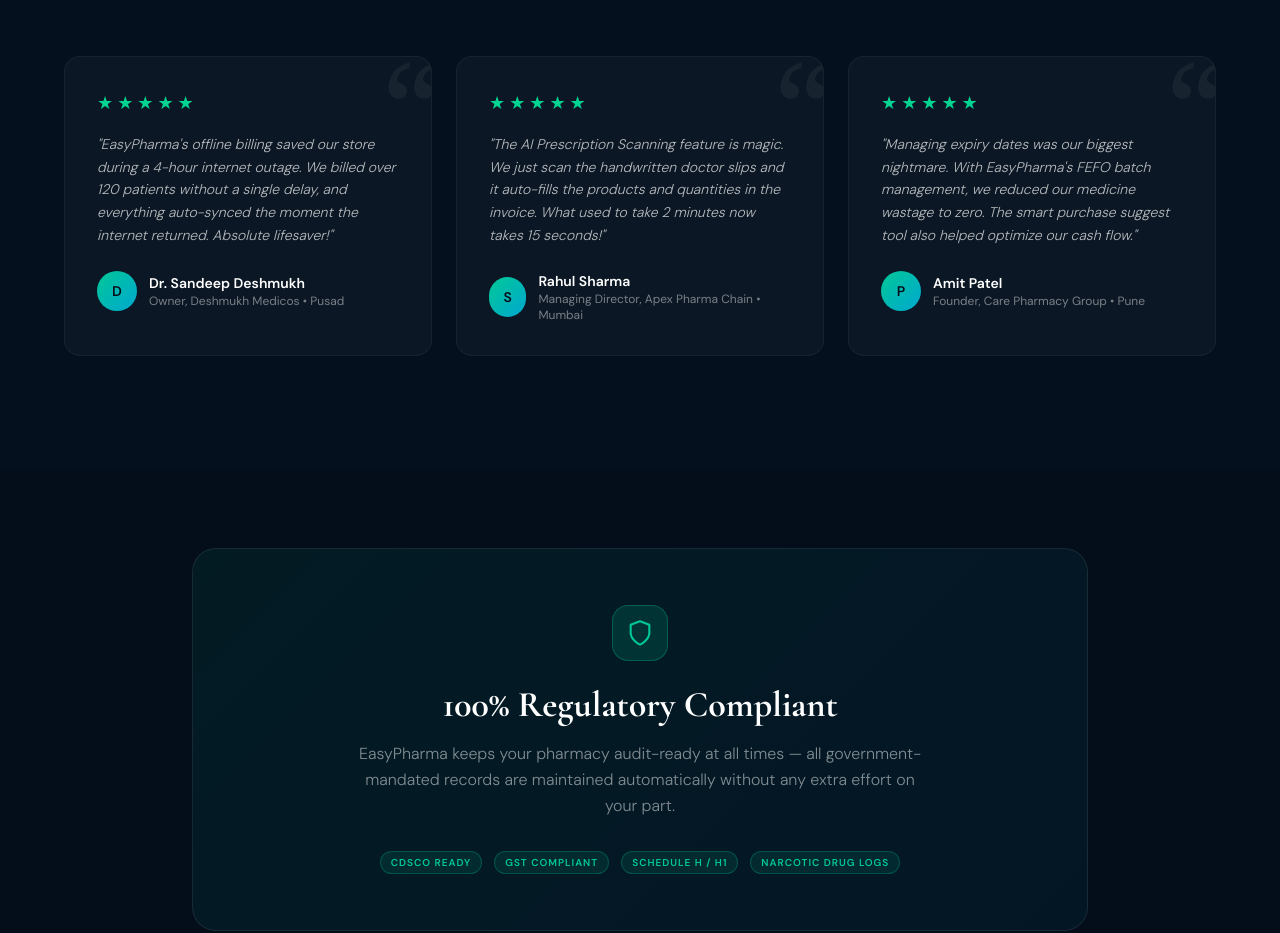
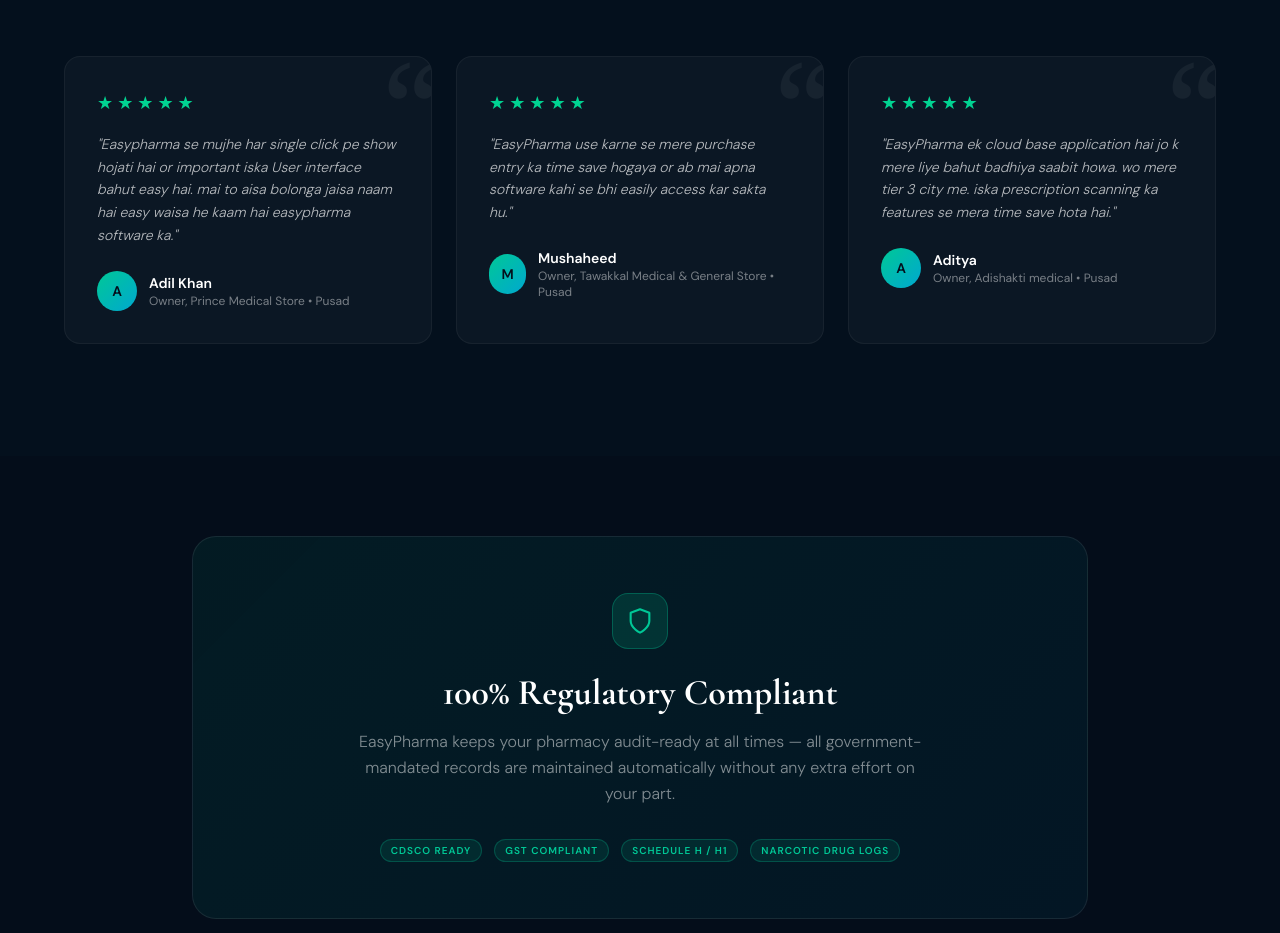
Before and after one commit to farooq1993/mmrtechsolutions, a Next.js app: page / in a window 1280 px wide. Shown: the part 3060-3993 px from the top of the page. Built offline with nearby package versions, Linux system fonts and the light colour scheme.

Commit message:
docs: update testimonials with real pharmacy feedback from Pusad clients

```diff
--- a/src/app/page.js
+++ b/src/app/page.js
@@ -77,24 +77,24 @@
 
 const TESTIMONIALS = [
   {
-    quote: "EasyPharma's offline billing saved our store during a 4-hour internet outage. We billed over 120 patients without a single delay, and everything auto-synced the moment the internet returned. Absolute lifesaver!",
-    author: "Dr. Sandeep Deshmukh",
-    role: "Owner, Deshmukh Medicos",
+    quote: "Easypharma se mujhe har single click pe show hojati hai or important iska User interface bahut easy hai. mai to aisa bolonga jaisa naam hai easy waisa he kaam hai easypharma software ka.",
+    author: "Adil Khan",
+    role: "Owner, Prince Medical Store",
     location: "Pusad",
     rating: 5,
   },
   {
-    quote: "The AI Prescription Scanning feature is magic. We just scan the handwritten doctor slips and it auto-fills the products and quantities in the invoice. What used to take 2 minutes now takes 15 seconds!",
-    author: "Rahul Sharma",
-    role: "Managing Director, Apex Pharma Chain",
-    location: "Mumbai",
+    quote: "EasyPharma use karne se mere purchase entry ka time save hogaya or ab mai apna software kahi se bhi easily access kar sakta hu.",
+    author: "Mushaheed",
+    role: "Owner, Tawakkal Medical & General Store",
+    location: "Pusad",
     rating: 5,
   },
   {
-    quote: "Managing expiry dates was our biggest nightmare. With EasyPharma's FEFO batch management, we reduced our medicine wastage to zero. The smart purchase suggest tool also helped optimize our cash flow.",
-    author: "Amit Patel",
-    role: "Founder, Care Pharmacy Group",
-    location: "Pune",
+    quote: "EasyPharma ek cloud base application hai jo k mere liye bahut badhiya saabit howa. wo mere tier 3 city me. iska prescription scanning ka features se mera time save hota hai.",
+    author: "Aditya",
+    role: "Owner, Adishakti medical",
+    location: "Pusad",
     rating: 5,
   }
 ];
@@ -323,7 +323,7 @@
                 {/* Author Info */}
                 <div className="flex items-center gap-3">
                   <div className="w-10 h-10 rounded-full flex items-center justify-center font-bold text-sm text-[#040d1a]" style={{ background: 'linear-gradient(135deg,#00c896,#00a8d0)' }}>
-                    {t.author.split(' ').pop().charAt(0) || 'P'}
+                    {t.author.charAt(0) || 'P'}
                   </div>
                   <div>
                     <h4 className="font-semibold text-sm text-white">{t.author}</h4>
```
